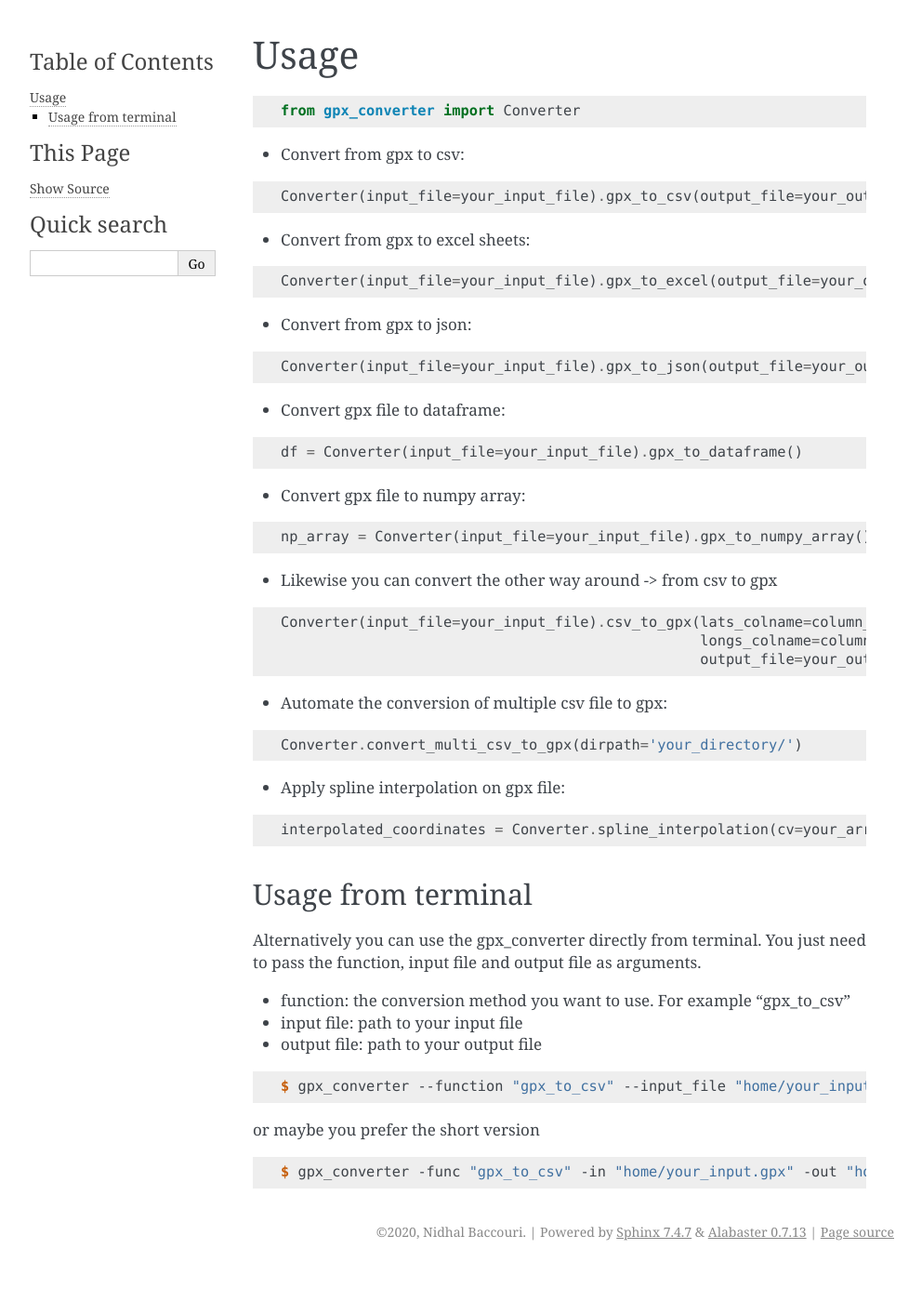
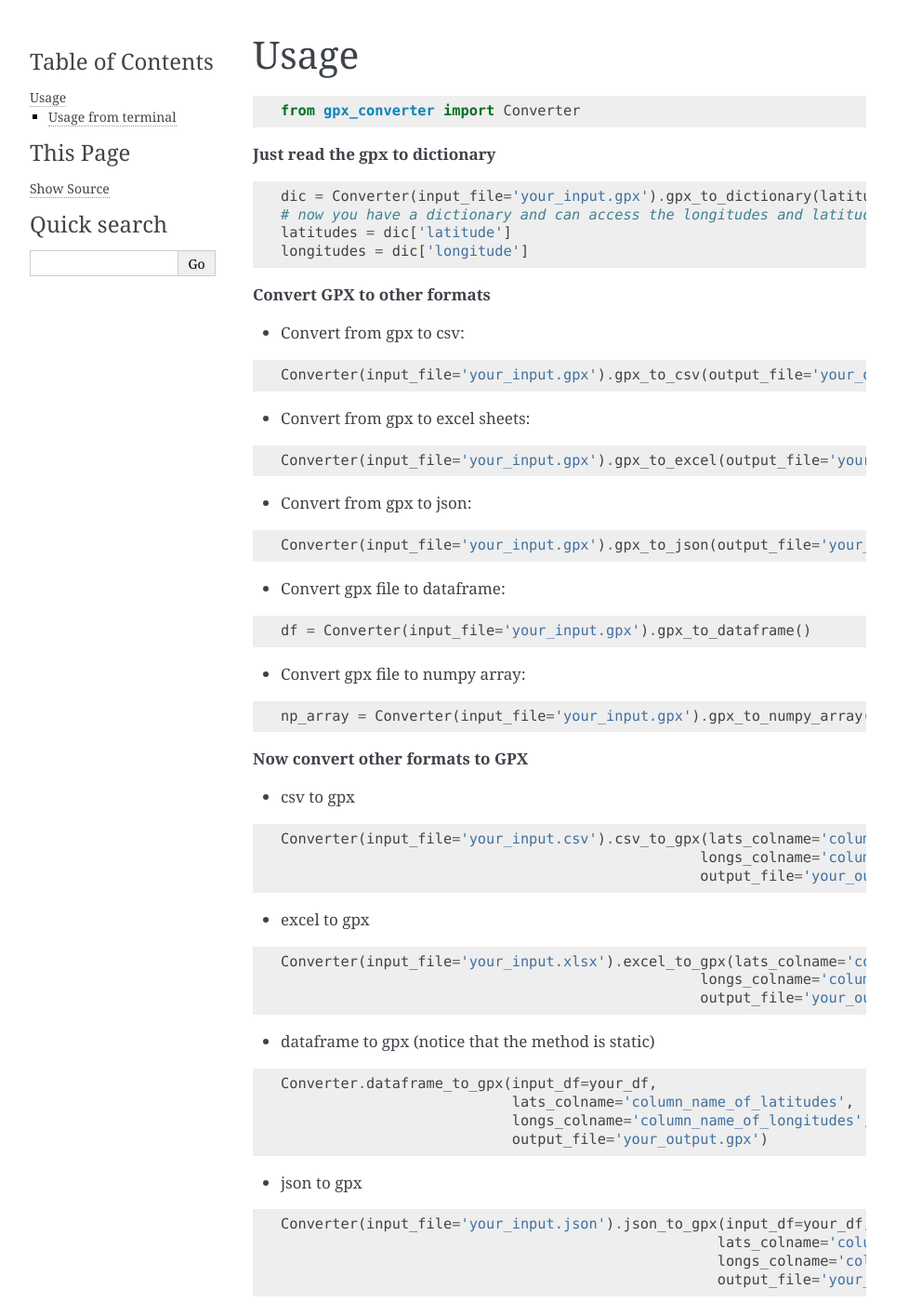
Before and after one commit to nidhaloff/gpx-converter, a Sphinx documentation site: the page built from docs/usage.rst, in a window 1280 px wide and 1400 px high. Shown: the whole window at 93% size, without its empty margins (148-1140 px from the left). Built offline with Sphinx 7.4.7, drawn with Linux system fonts in a browser that asks for light colours; some of the changed text lies outside the part shown.

```diff
--- a/docs/usage.rst
+++ b/docs/usage.rst
@@ -7,44 +7,84 @@
 
     from gpx_converter import Converter
 
+**Just read the gpx to dictionary**
+
+.. code-block:: python
+
+    dic = Converter(input_file='your_input.gpx').gpx_to_dictionary(latitude_key='latitude', longitude_key='longitude')
+    # now you have a dictionary and can access the longitudes and latitudes values from the keys
+    latitudes = dic['latitude']
+    longitudes = dic['longitude']
+
+**Convert GPX to other formats**
+
 - Convert from gpx to csv:
 
 .. code-block:: python
 
-    Converter(input_file=your_input_file).gpx_to_csv(output_file=your_output_file)
+    Converter(input_file='your_input.gpx').gpx_to_csv(output_file='your_output.csv')
 
 - Convert from gpx to excel sheets:
 
 .. code-block:: python
 
-    Converter(input_file=your_input_file).gpx_to_excel(output_file=your_output_file)
+    Converter(input_file='your_input.gpx').gpx_to_excel(output_file='your_output.xlsx')
 
 - Convert from gpx to json:
 
 .. code-block:: python
 
-    Converter(input_file=your_input_file).gpx_to_json(output_file=your_output_file)
+    Converter(input_file='your_input.gpx').gpx_to_json(output_file='your_output.json)
 
 - Convert gpx file to dataframe:
 
 .. code-block:: python
 
-    df = Converter(input_file=your_input_file).gpx_to_dataframe()
+    df = Converter(input_file='your_input.gpx').gpx_to_dataframe()
 
 - Convert gpx file to numpy array:
 
 .. code-block:: python
 
-    np_array = Converter(input_file=your_input_file).gpx_to_numpy_array()
+    np_array = Converter(input_file='your_input.gpx').gpx_to_numpy_array()
 
 
-- Likewise you can convert the other way around -> from csv to gpx
+**Now convert other formats to GPX**
+
+- csv to gpx
 
 .. code-block:: python
 
-    Converter(input_file=your_input_file).csv_to_gpx(lats_colname=column_name_of_latitudes,
-                                                     longs_colname=column_name_of_longitudes,
-                                                     output_file=your_output_file)
+    Converter(input_file='your_input.csv').csv_to_gpx(lats_colname='column_name_of_latitudes',
+                                                     longs_colname='column_name_of_longitudes',
+                                                     output_file='your_output.gpx')
+
+- excel to gpx
+
+.. code-block:: python
+
+    Converter(input_file='your_input.xlsx').excel_to_gpx(lats_colname='column_name_of_latitudes',
+                                                     longs_colname='column_name_of_longitudes',
+                                                     output_file='your_output.gpx')
+
+- dataframe to gpx (notice that the method is static)
+
+.. code-block:: python
+
+    Converter.dataframe_to_gpx(input_df=your_df,
+                               lats_colname='column_name_of_latitudes',
+                               longs_colname='column_name_of_longitudes',
+                               output_file='your_output.gpx')
+
+- json to gpx
+
+.. code-block:: python
+
+    Converter(input_file='your_input.json').json_to_gpx(input_df=your_df,
+                                                       lats_colname='column_name_of_latitudes',
+                                                       longs_colname='column_name_of_longitudes',
+                                                       output_file='your_output.gpx')
+
 
 - Automate the conversion of multiple csv file to gpx:
 
@@ -52,12 +92,11 @@
 
     Converter.convert_multi_csv_to_gpx(dirpath='your_directory/')
 
-- Apply spline interpolation on gpx file:
+- Apply spline interpolation on gpx file (you need to install scipy for this to work):
 
 .. code-block:: python
 
     interpolated_coordinates = Converter.spline_interpolation(cv=your_array_of_control_vertices)
-
 
 Usage from terminal
 --------------------
```
Also changed, not shown: README.rst (+4 -4 lines).
